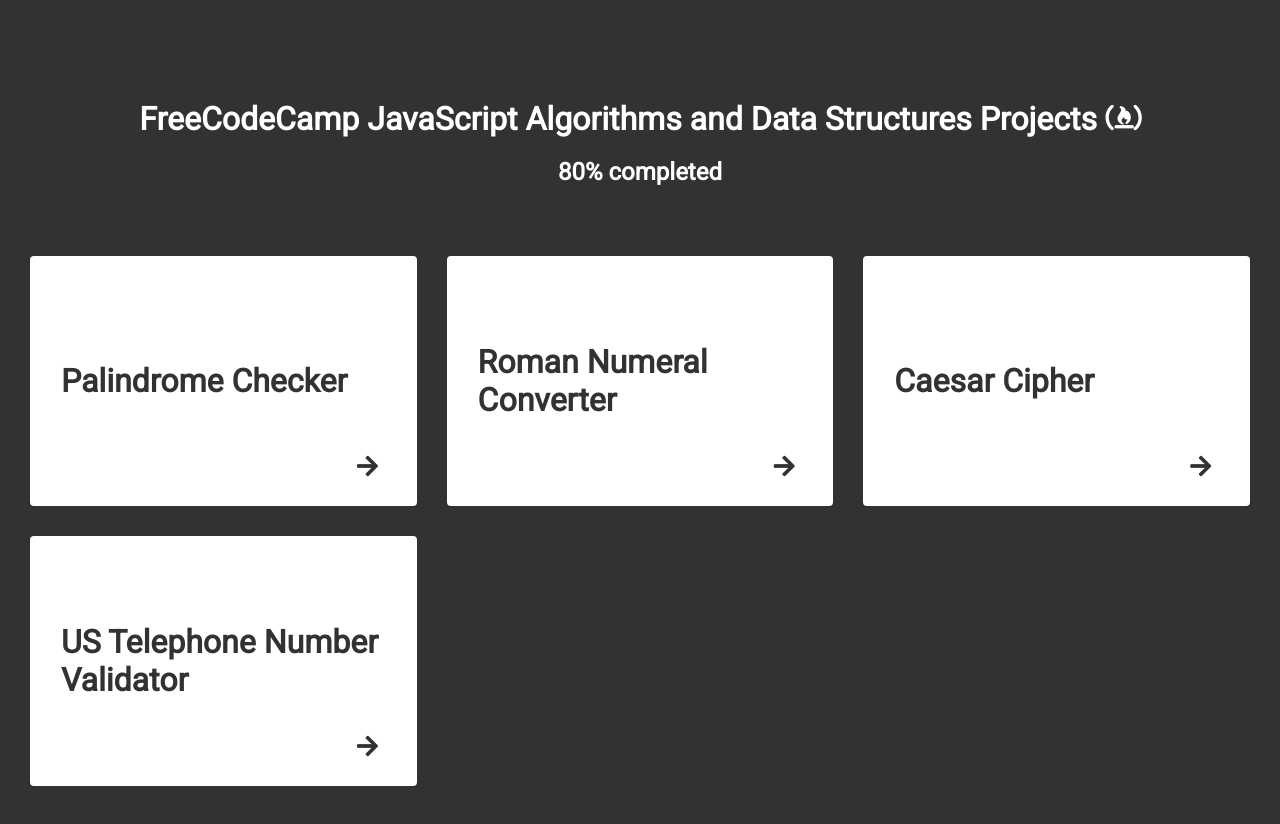
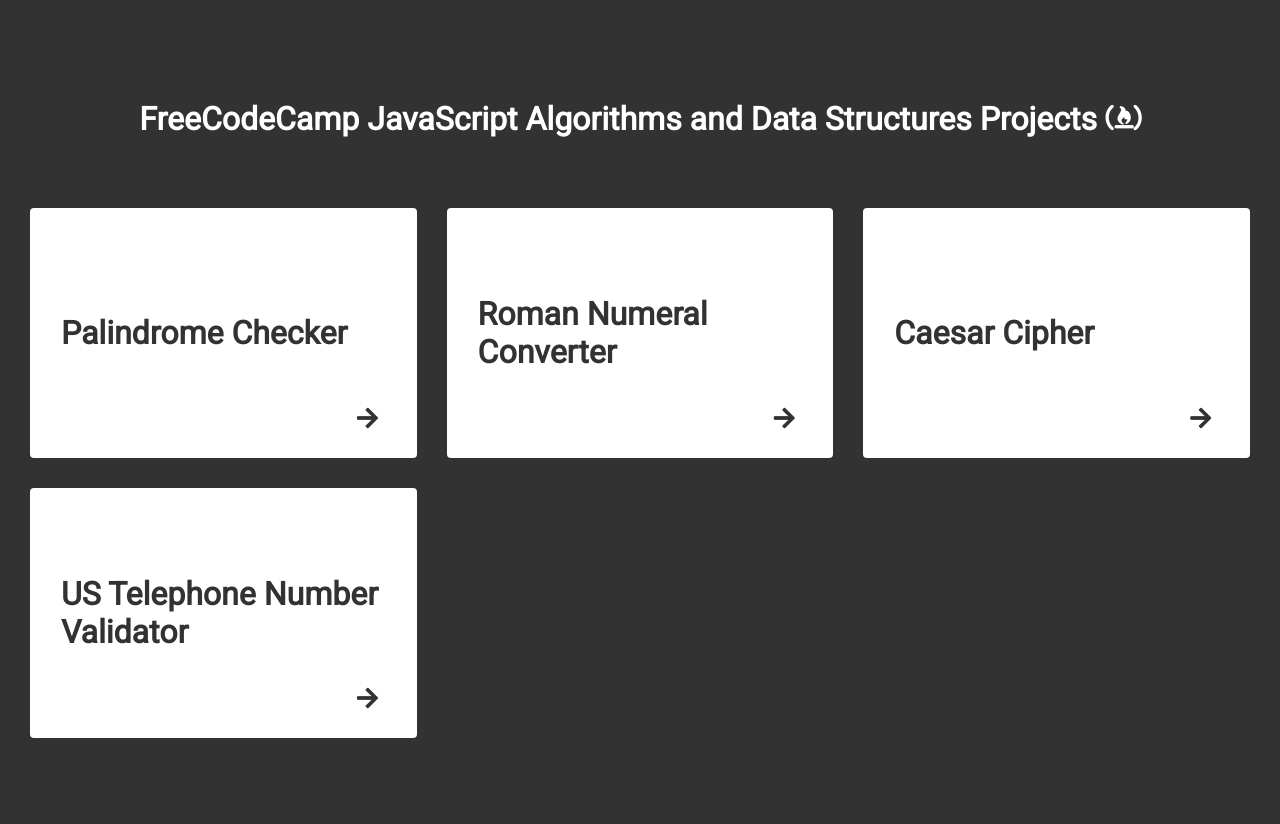
Before and after one commit to nestorhdez/Freecode-Algorithms, a plain HTML site: page index.html in a window 1280 px wide. After the commit the page ends 800 px from the top, so only its background shows below. Drawn offline with Linux system fonts and the light colour scheme.

Commit message:
Remove percentage

```diff
--- a/css/style.css
+++ b/css/style.css
@@ -17,10 +17,6 @@ body {
 
 #title {
     margin: 100px 30px 0;
-    text-align: center;
-}
-
-.progress {
     text-align: center;
 }
 
--- a/index.html
+++ b/index.html
@@ -11,7 +11,7 @@
 </head>
 <body>
     <h1 id="title" >FreeCodeCamp JavaScript Algorithms and Data Structures Projects <i class="icon fab fa-free-code-camp"></i></h1>
-    <h2 class="progress">80% completed</h2>
+
     <div id="projects-container">
         <div class="project">
             <h1 class="project-title">Palindrome Checker</h1>
```
